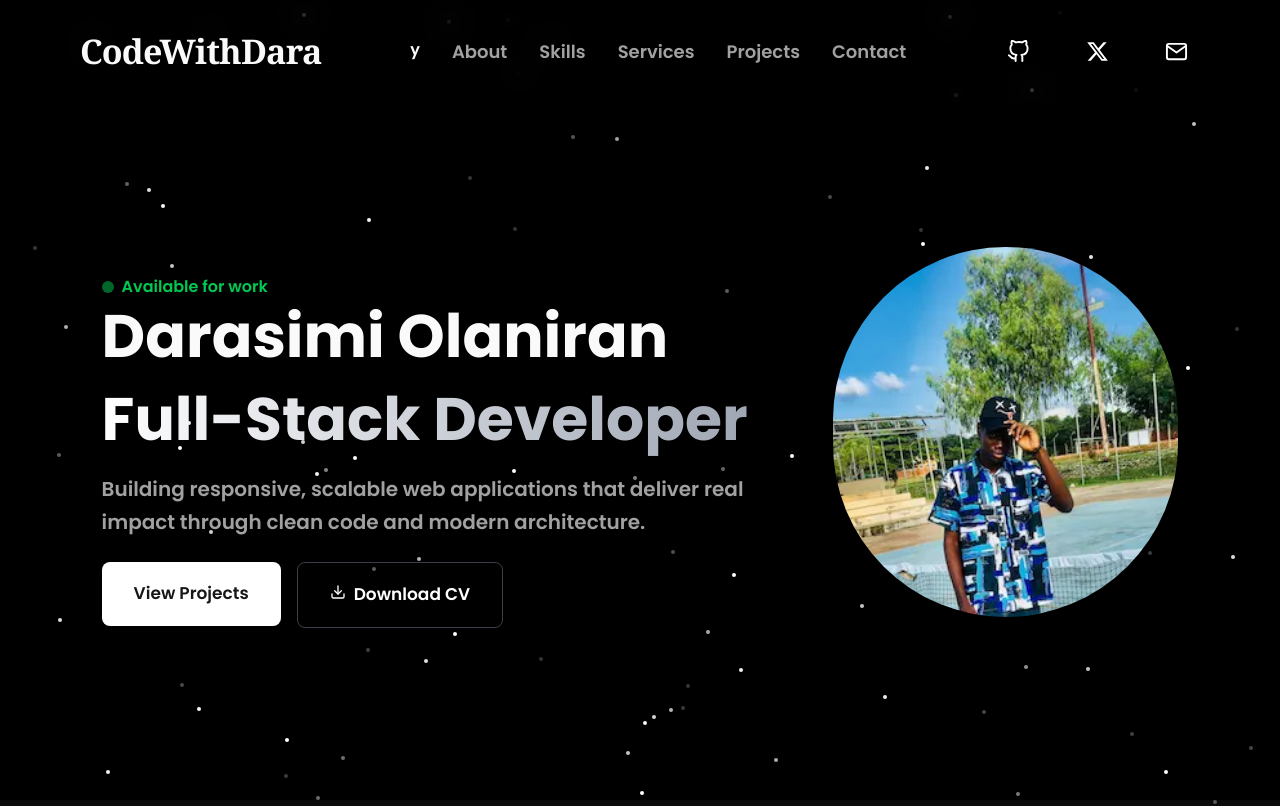
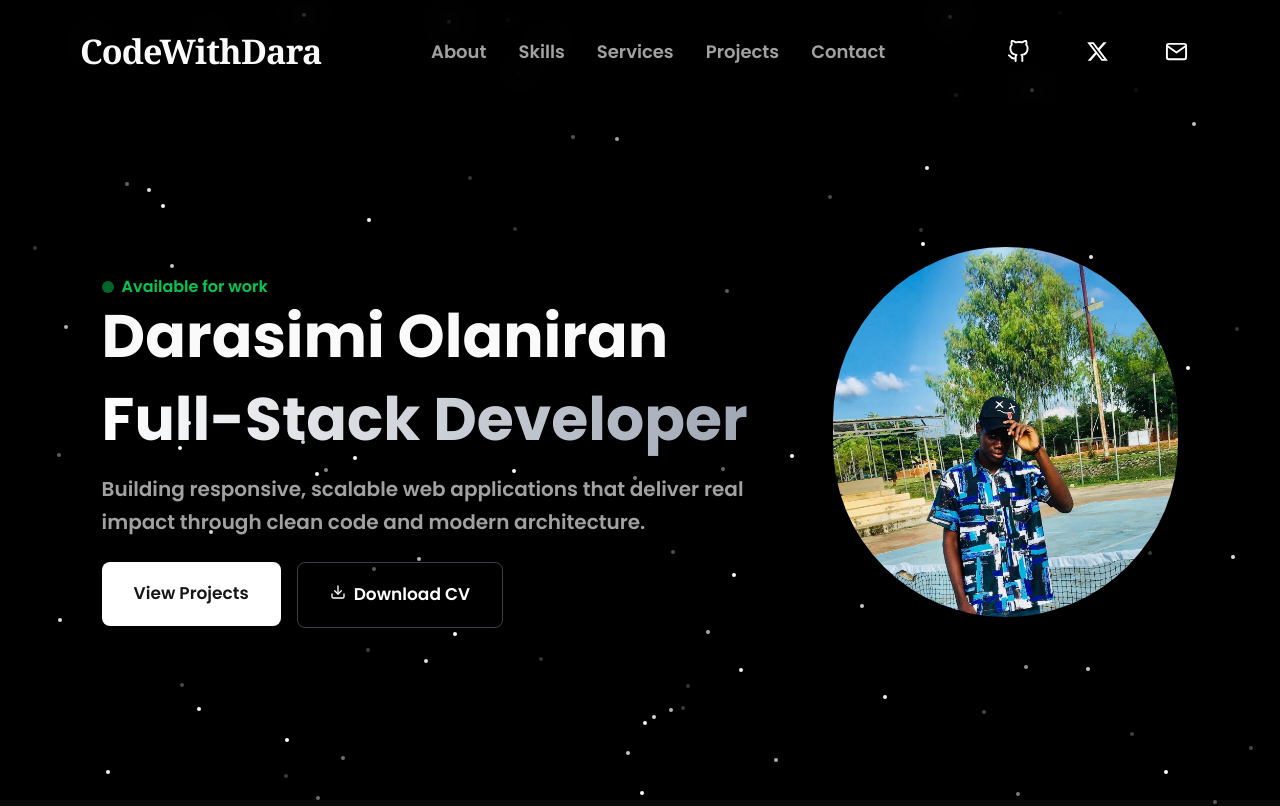
Before and after one commit to FavourDarasimi/Portfolio, a React (Vite) app: page / in a window 1280 px wide. Shown: the top 806 px of the page. Built offline with nearby package versions, Linux system fonts and the light colour scheme.

Commit message:
navbar fix

```diff
--- a/src/components/NavBar.tsx
+++ b/src/components/NavBar.tsx
@@ -74,7 +74,7 @@ const NavBar = ({
   };
 
   const NavLinks = () => (
-    <div className="flex lg:flex-row flex-col md:gap-6 lg:gap-8 gap-5">y
+    <div className="flex lg:flex-row flex-col md:gap-6 lg:gap-8 gap-5">
 
       {[
         { label: "About", ref: aboutRef, index: 0 },
```
